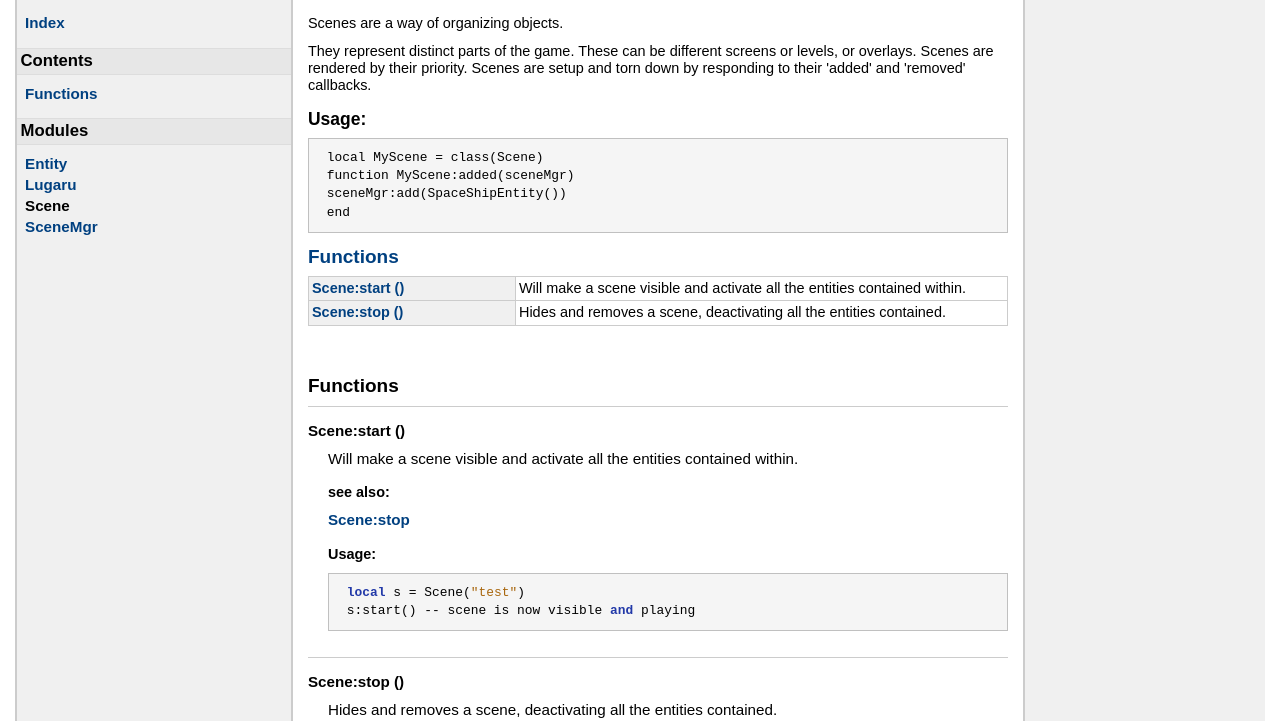
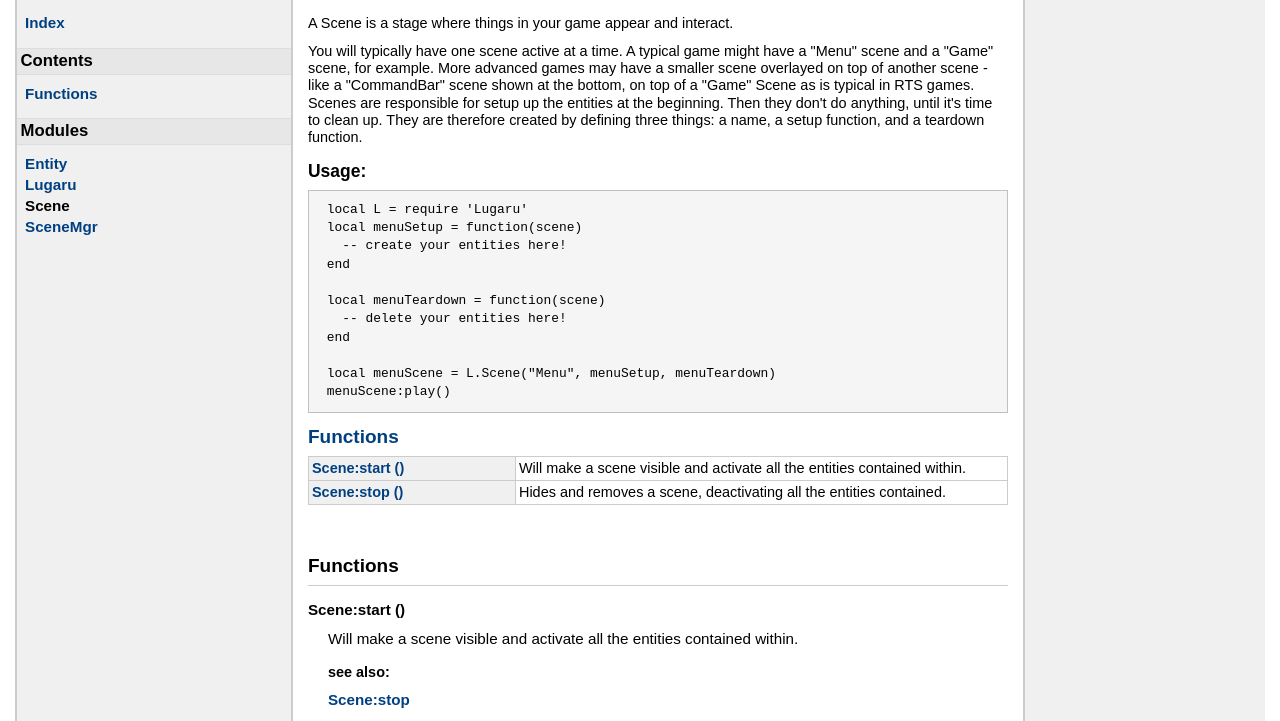
Before and after one commit to jasonallen/lugaru, a plain HTML site: page modules/Scene.html in a window 1280 px wide. Shown: the part 43-764 px from the top of the page. Drawn offline with Linux system fonts and the light colour scheme.

Commit message:
updated docs

```diff
--- a/modules/Scene.html
+++ b/modules/Scene.html
@@ -50,18 +50,22 @@
 
 <h1>Module <code>Scene</code></h1>
 
-<p>Scenes are a way of organizing objects.</p>
-<p> They represent distinct parts of the game.
- These can be different screens or levels, or overlays. Scenes are rendered
- by their priority. Scenes are setup and torn down by responding to their
- 'added' and 'removed' callbacks.</p>
+<p>A Scene is a stage where things in your game appear and interact.</p>
+<p> You will typically have one scene active at a time. A typical game might have a "Menu" scene and a "Game" scene, for example. More advanced games may have a smaller scene overlayed on top of another scene - like a "CommandBar" scene shown at the bottom, on top of a "Game" Scene as is typical in RTS games. Scenes are responsible for setup up the entities at the beginning. Then they don't do anything, until it's time to clean up. They are therefore created by defining three things: a name, a setup function, and a teardown function.</p>
     <h3>Usage:</h3>
     <ul>
         <pre class="example">
- local MyScene = class(Scene)
- function MyScene:added(sceneMgr)
- sceneMgr:add(SpaceShipEntity())
- end</pre>
+ local L = require &apos;Lugaru&apos;
+ local menuSetup = function(scene)
+   -- create your entities here!
+ end
+
+ local menuTeardown = function(scene)
+   -- delete your entities here!
+ end
+
+ local menuScene = L.Scene(&quot;Menu&quot;, menuSetup, menuTeardown)
+ menuScene:play()</pre>
     </ul>
 
 
```
Also changed, not shown: index.html (+1 -1 lines).
